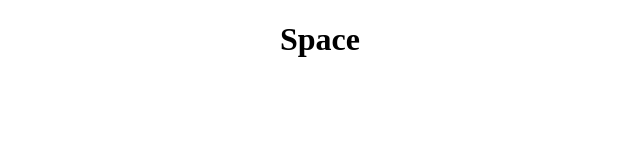
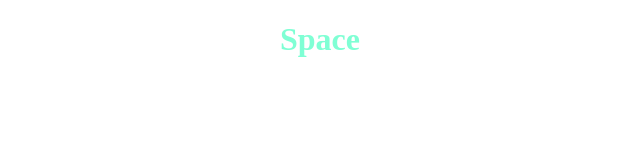
Before and after one commit to Pharielking/space, a plain HTML site: page index.html in a window 1280 px wide. Shown: the whole page, without its empty margins (320-960 px from the left). Drawn offline with Linux system fonts and the light colour scheme; files that its build step writes are made by us from their sources; files whose address does not match are found by name.

Commit message:
Update style.css

```diff
--- a/style.css/style.css
+++ b/style.css/style.css
@@ -1,3 +1,3 @@
-.space_h1{
+.h1{
     color:aquamarine;
 }
```
